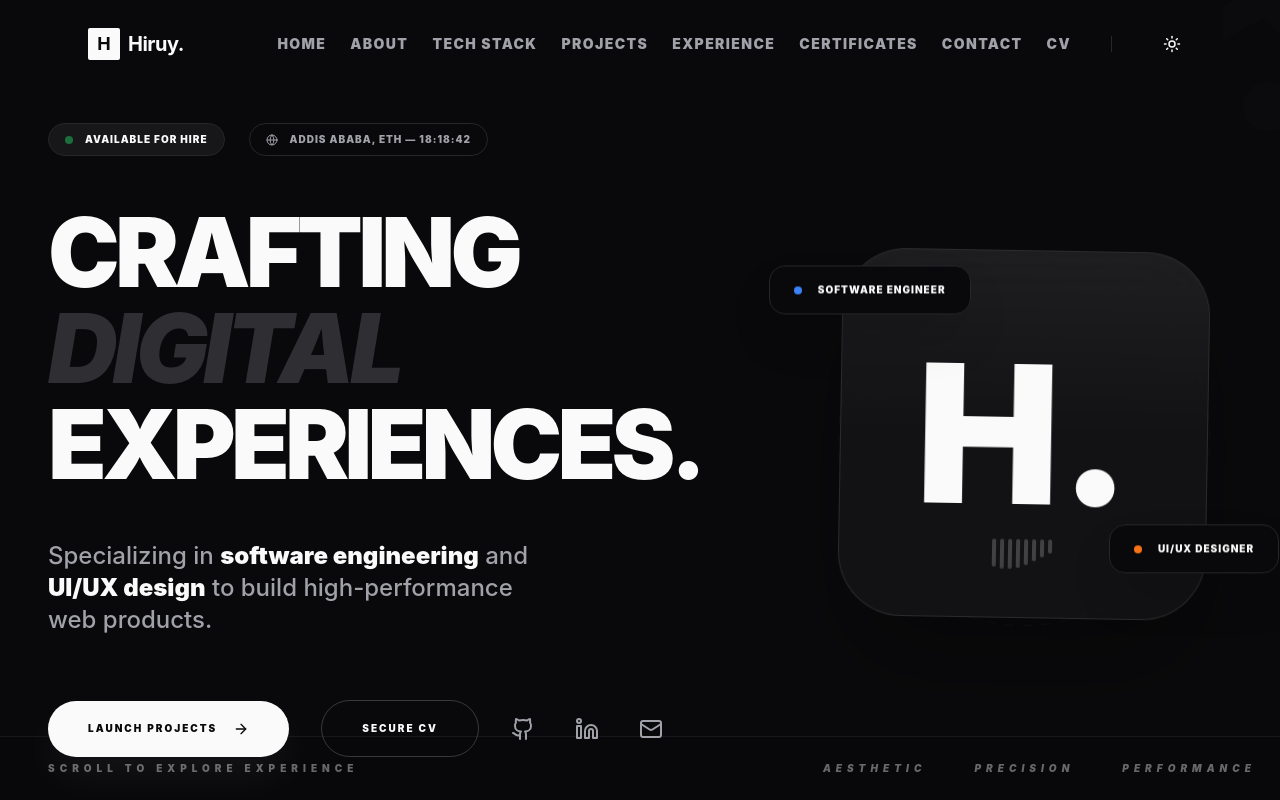
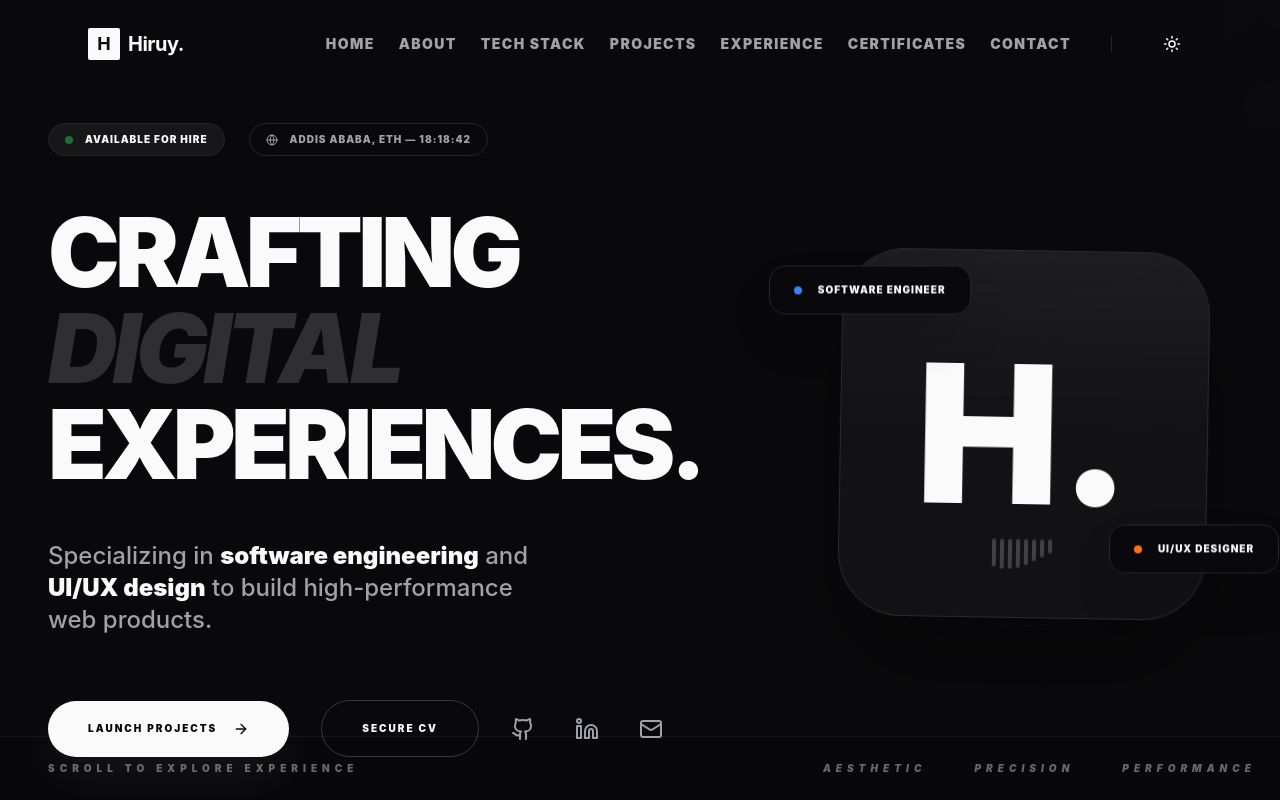
Before and after one commit to hiruy72/hiruy-legesse-portfolio, a React (Vite) app: page / in a window 1280 px wide. Shown: the top 800 px of the page. Built offline with nearby package versions, Linux system fonts and the light colour scheme.

Commit message:
Remove CV from Navbar for a cleaner interface

```diff
--- a/src/components/Navbar.jsx
+++ b/src/components/Navbar.jsx
@@ -23,7 +23,6 @@ const Navbar = ({ theme, toggleTheme }) => {
         { name: 'Experience', href: '/#experience' },
         { name: 'Certificates', href: '/credentials' },
         { name: 'Contact', href: '/contact' },
-        { name: 'CV', href: '/Hiruy-Legesse-Adane-FlowCV-Resume-20260215 (1).pdf', isDownload: true },
     ];
 
     const isHome = location.pathname === '/';
```
